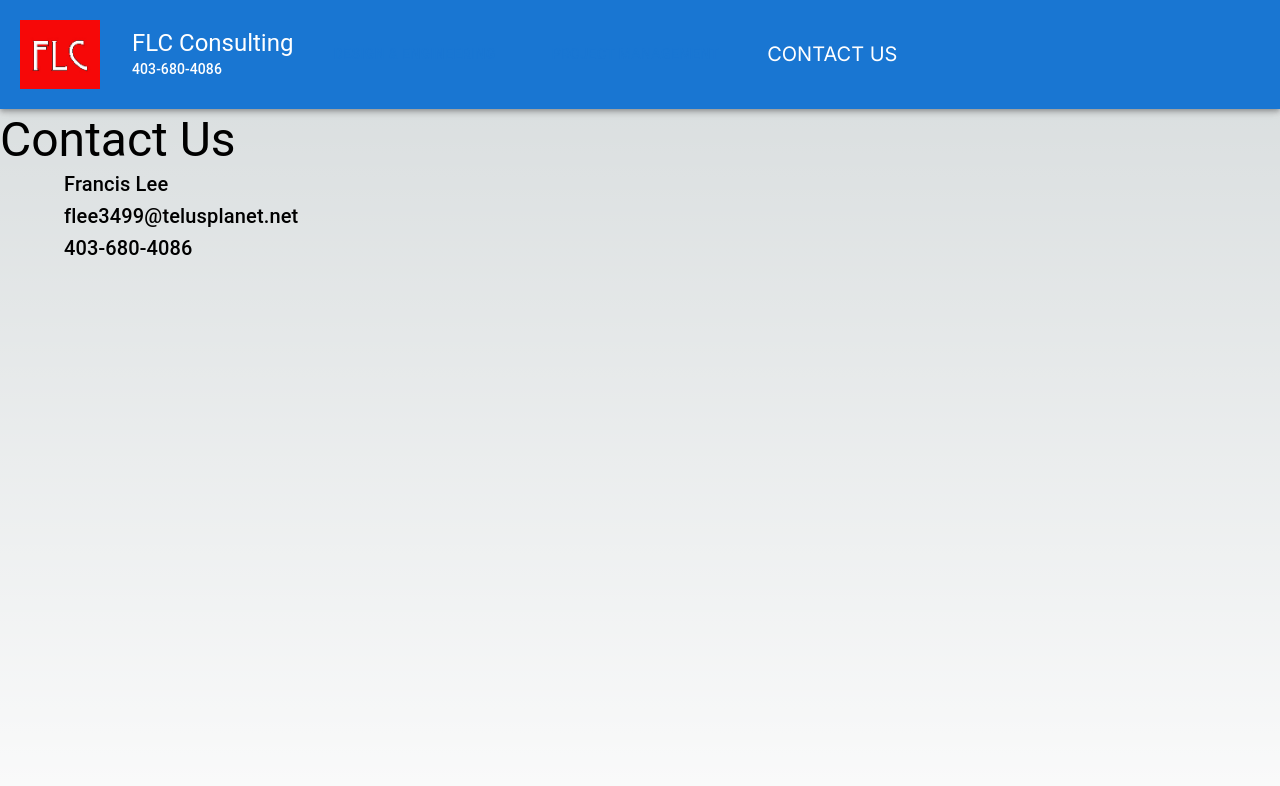
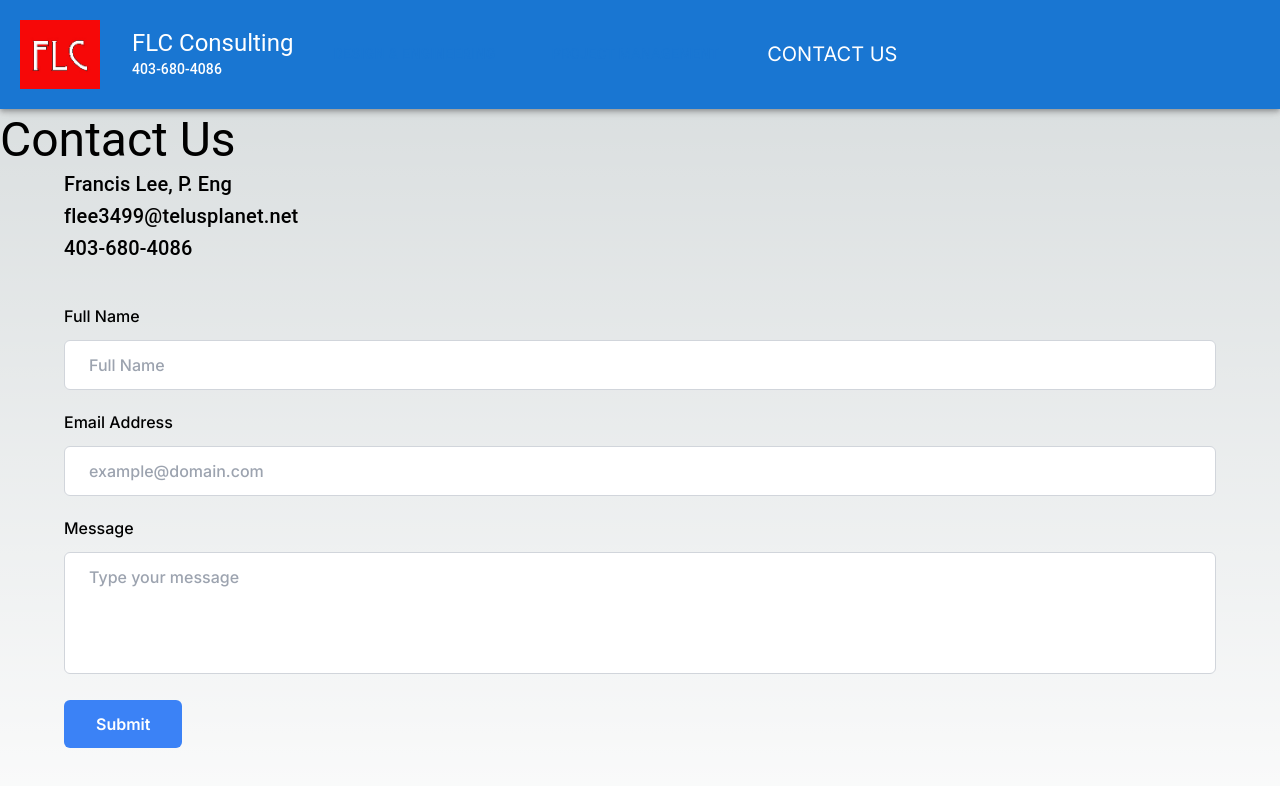
Before and after one commit to zacharylee97/flc-consulting, a Next.js app: page /contact-us in a window 1280 px wide. Shown: the top 786 px of the page. Built offline with nearby package versions, Linux system fonts and the light colour scheme.

Commit message:
Created contact form component

```diff
--- /dev/null
+++ b/app/components/contact-form.tsx
@@ -0,0 +1,64 @@
+"use client";
+import { useForm } from "react-hook-form";
+import { sendEmail } from "../utils/send-email";
+import { ContactFormData } from "../interfaces/contact-form-data";
+
+export default function ContactForm() {
+  const { register, handleSubmit } = useForm<ContactFormData>();
+
+  function onSubmit(data: ContactFormData) {
+    sendEmail(data);
+  }
+
+  return (
+    <form onSubmit={handleSubmit(onSubmit)}>
+      <div className="mb-5">
+        <label
+          htmlFor="name"
+          className="mb-3 block text-base font-medium text-black"
+        >
+          Full Name
+        </label>
+        <input
+          type="text"
+          placeholder="Full Name"
+          className="w-full rounded-md border border-gray-300 bg-white py-3 px-6 text-base font-medium text-gray-700 outline-none focus:border-purple-500 focus:shadow-md"
+          {...register("name", { required: true })}
+        />
+      </div>
+      <div className="mb-5">
+        <label
+          htmlFor="email"
+          className="mb-3 block text-base font-medium text-black"
+        >
+          Email Address
+        </label>
+        <input
+          type="email"
+          placeholder="example@domain.com"
+          className="w-full rounded-md border border-gray-300 bg-white py-3 px-6 text-base font-medium text-gray-700 outline-none focus:border-purple-500 focus:shadow-md"
+          {...register("email", { required: true })}
+        />
+      </div>
+      <div className="mb-5">
+        <label
+          htmlFor="message"
+          className="mb-3 block text-base font-medium text-black"
+        >
+          Message
+        </label>
+        <textarea
+          rows={4}
+          placeholder="Type your message"
+          className="w-full resize-none rounded-md border border-gray-300 bg-white py-3 px-6 text-base font-medium text-gray-700 outline-none focus:border-purple-500 focus:shadow-md"
+          {...register("message", { required: true })}
+        ></textarea>
+      </div>
+      <div>
+        <button className="hover:shadow-form rounded-md bg-blue-500 py-3 px-8 text-base font-semibold text-white outline-none">
+          Submit
+        </button>
+      </div>
+    </form>
+  );
+}
--- a/app/components/dropdown.tsx
+++ b/app/components/dropdown.tsx
@@ -6,7 +6,6 @@
 export default function Dropdown({ title, menuItems }: DropdownProps) {
   const [anchorEl, setAnchorEl] = React.useState<null | HTMLElement>(null);
   const open = Boolean(anchorEl);
-  let menuHover = false;
 
   const handleButtonClick = (event: React.MouseEvent<HTMLButtonElement>) => {
     setAnchorEl(event.currentTarget);
--- a/app/contact-us/page.tsx
+++ b/app/contact-us/page.tsx
@@ -1,5 +1,6 @@
 import { Box, Typography } from "@mui/material";
 import Header from "../components/header";
+import ContactForm from "../components/contact-form";
 
 export default function ContactUs() {
   return (
@@ -10,9 +11,12 @@
           Contact Us
         </Typography>
         <Box className="mx-16">
-          <Typography variant="h6">Francis Lee</Typography>
+          <Typography variant="h6">Francis Lee, P. Eng</Typography>
           <Typography variant="h6">flee3499@telusplanet.net</Typography>
           <Typography variant="h6">403-680-4086</Typography>
+          <Box className="mt-10">
+            <ContactForm></ContactForm>
+          </Box>
         </Box>
       </Box>
     </main>
--- /dev/null
+++ b/app/interfaces/contact-form-data.tsx
@@ -0,0 +1,5 @@
+export interface ContactFormData {
+  name: string;
+  email: string;
+  message: string;
+}
--- /dev/null
+++ b/app/utils/send-email.tsx
@@ -0,0 +1,6 @@
+import { ContactFormData } from "../interfaces/contact-form-data";
+
+export function sendEmail(data: ContactFormData) {
+  // TODO: send email
+  console.log(data);
+}
--- a/package.json
+++ b/package.json
@@ -15,7 +15,8 @@
     "@mui/material": "^5.14.14",
     "next": "13.5.4",
     "react": "^18",
-    "react-dom": "^18"
+    "react-dom": "^18",
+    "react-hook-form": "^7.47.0"
   },
   "devDependencies": {
     "@types/node": "^20",
```
Also changed, not shown: 1 other file (tests, documents, lock files or other folders).
